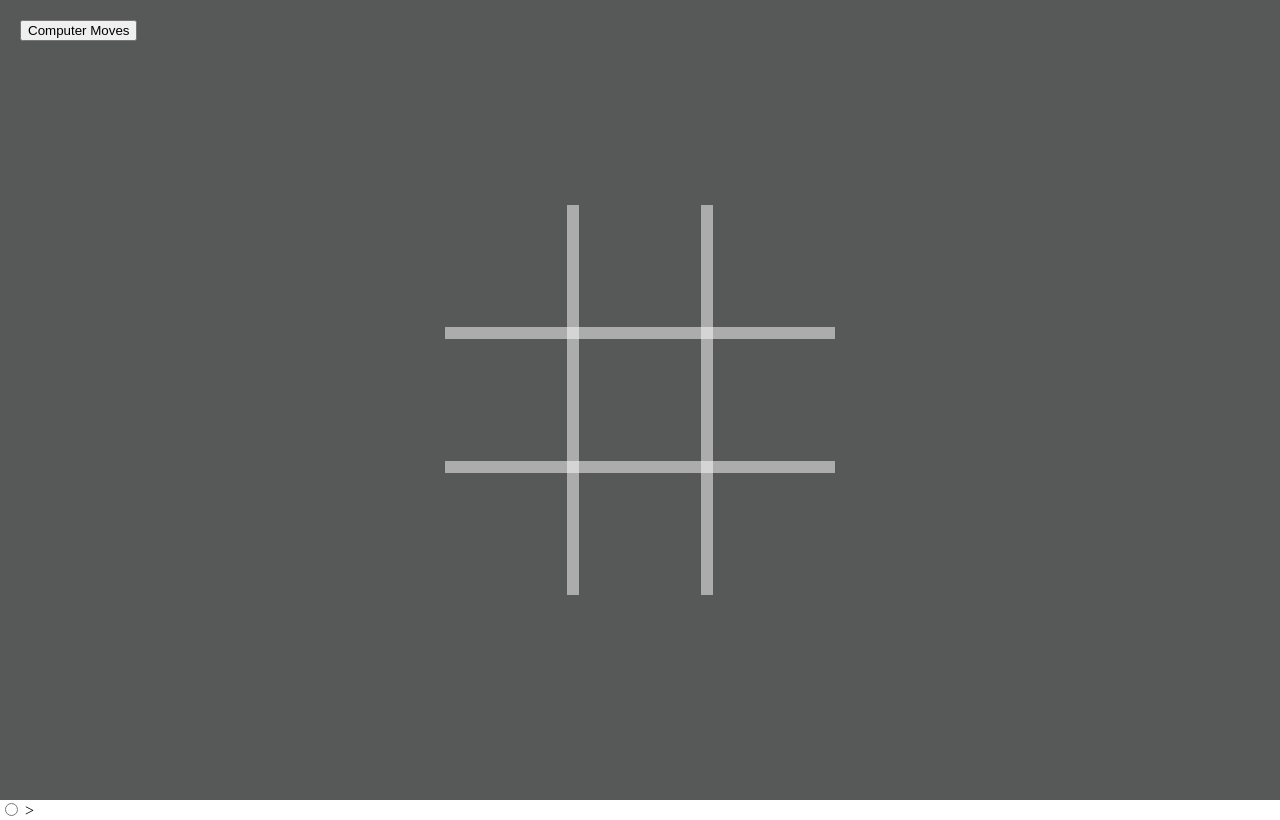
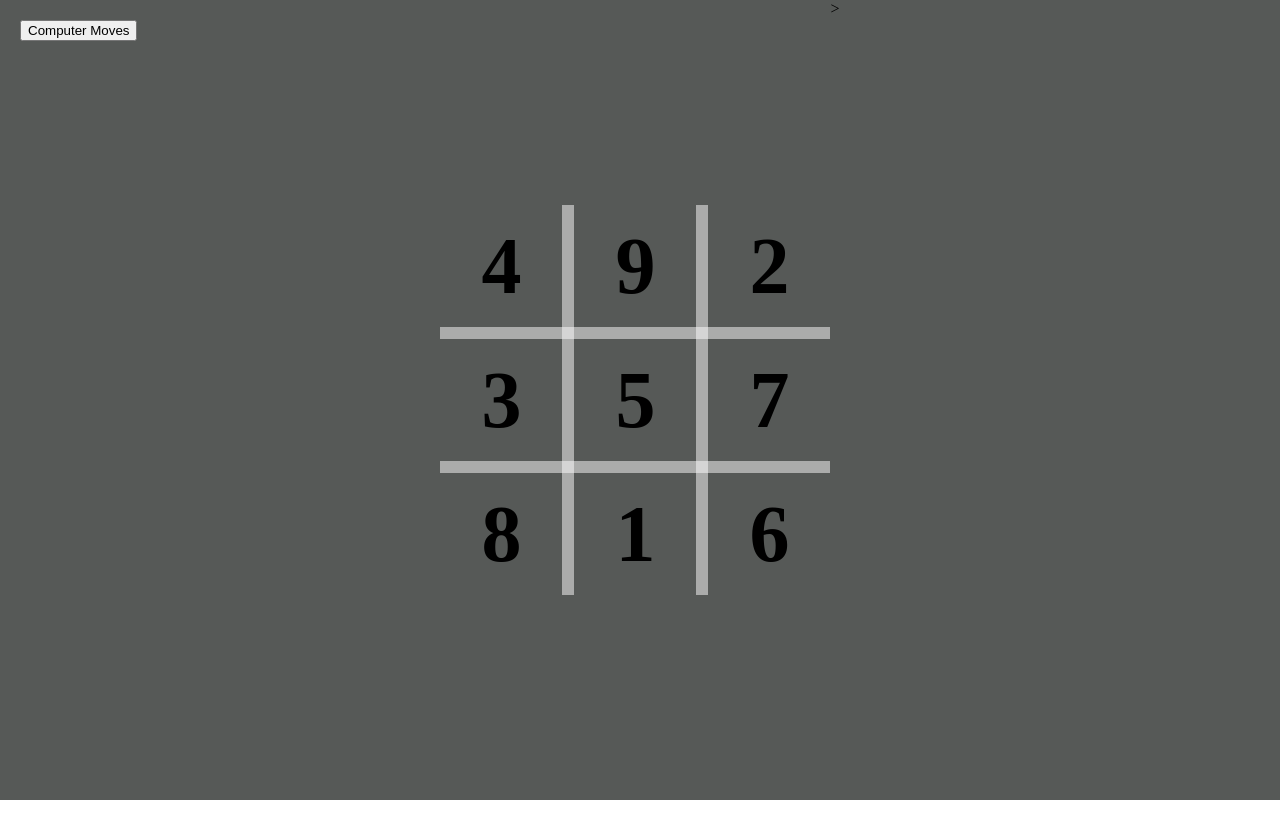
Before and after one commit to homtele/ac_exercise, a website: page index.html in a window 1280 px wide. Drawn offline with Linux system fonts and the light colour scheme.

Commit message:
Add magic square

```diff
--- a/index.html
+++ b/index.html
@@ -7,26 +7,22 @@
   <div id="app">
     <table>
       <tr>
-        <td id="position-4" data-index="4"></td>
-        <td id="position-9" data-index="9"></td>
-        <td id="position-2" data-index="2"></td>
+        <td id="position-4" data-index="4">4</td>
+        <td id="position-9" data-index="9">9</td>
+        <td id="position-2" data-index="2">2</td>
       </tr>
       <tr>
-        <td id="position-3" data-index="3"></td>
-        <td id="position-5" data-index="5"></td>
-        <td id="position-7" data-index="7"></td>
+        <td id="position-3" data-index="3">3</td>
+        <td id="position-5" data-index="5">5</td>
+        <td id="position-7" data-index="7">7</td>
       </tr>
       <tr>
-        <td id="position-8" data-index="8"></td>
-        <td id="position-1" data-index="1"></td>
-        <td id="position-6" data-index="6"></td>
+        <td id="position-8" data-index="8">8</td>
+        <td id="position-1" data-index="1">1</td>
+        <td id="position-6" data-index="6">6</td>
       </tr>
     </table>
-  </div>
-  <label>
-    <input type="radio">
     <button id="computer-move-btn">Computer Moves</button>>
-  </label>
 </head>
 <script src="main.js"></script>
 <body>
--- a/main.js
+++ b/main.js
@@ -75,6 +75,7 @@ document.querySelectorAll('#app td').forEach(cell => {
     if (event.target.tagName !== 'TD') {
       return
     }
+    document.querySelector('#computer-move-btn').style.display = 'none'
     draw(event.target, 'circle')
     isWinning(Number(event.target.dataset.index), positions.circle)
     positions.circle.push(Number(event.target.dataset.index))
@@ -86,7 +87,7 @@ document.querySelectorAll('#app td').forEach(cell => {
 })
 
 document.querySelector('#computer-move-btn').addEventListener('click', event => {
-  event.target.style.display = 'none'
+  document.querySelector('#computer-move-btn').style.display = 'none'
   const pickingNumber = getMostValuableNumber(positions.cross, positions.circle)
   const drawingPosition = document.querySelector(`#position-${pickingNumber}`)
   positions.cross.push(pickingNumber)
--- a/style.css
+++ b/style.css
@@ -27,6 +27,8 @@ body {
 #app table tr td {
   height: 120px;
   width: 120px;
+  font-size: 80px;
+  font-weight: 700;
   text-align: center;
 }
 
```
